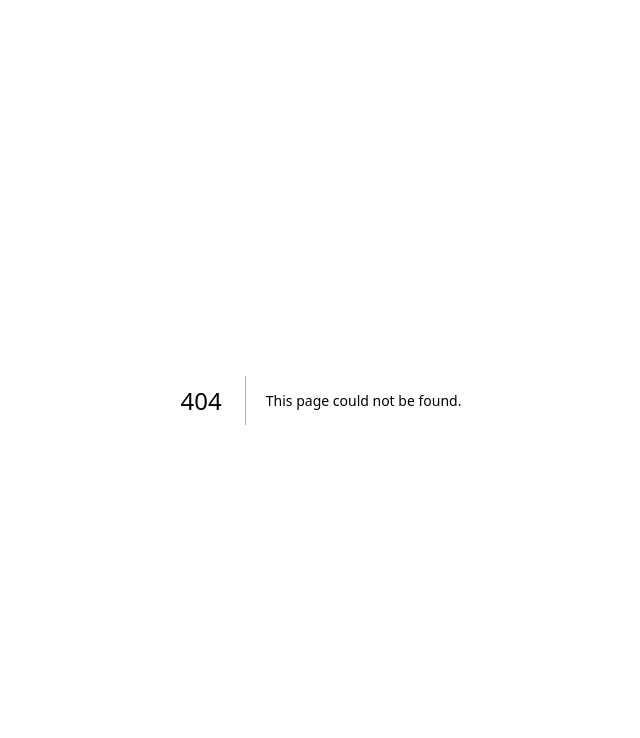
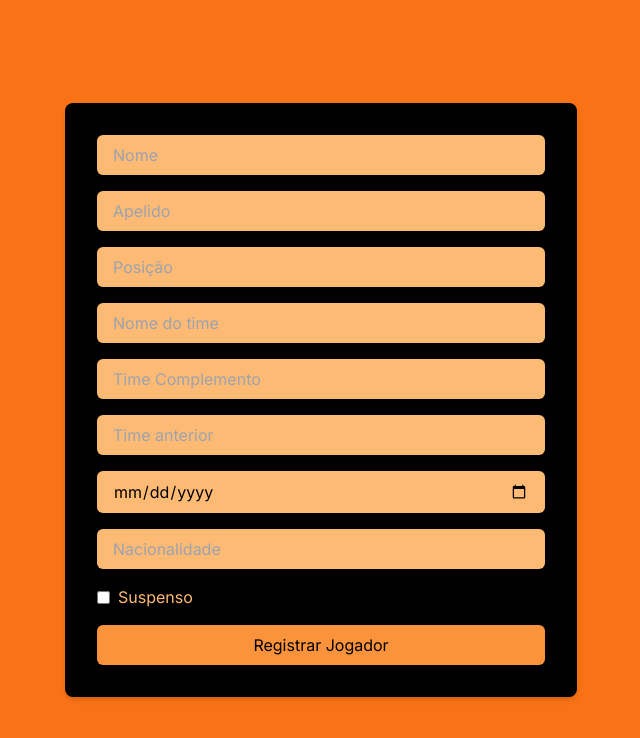
Before and after one commit to antonyforte/sportsbd-web, a Next.js app: page /admin in a window 1280 px wide. Before the commit this address had no page. Shown: the top 738 px of the page, without its empty margins (319-959 px from the left). Built offline with nearby package versions, Linux system fonts and the light colour scheme.

Commit message:
pagina admin para registrar jogador adicionada

```diff
--- /dev/null
+++ b/src/app/admin/page.tsx
@@ -0,0 +1,13 @@
+"use client";
+import React from 'react';
+import AdminPage from '@/components/adminpage';
+
+const App: React.FC = () => {
+  return (
+    <div className="App">
+      <AdminPage />
+    </div>
+  );
+};
+
+export default App;
--- /dev/null
+++ b/src/components/adminpage.tsx
@@ -0,0 +1,141 @@
+import React, { useState } from 'react';
+import axios from 'axios';
+
+const AdminPage: React.FC = () => {
+  const [playerData, setPlayerData] = useState({
+    nome: '',
+    apelido: '',
+    posicao: '',
+    time_nome: '',
+    time_complemento: '',
+    time_anterior: '',
+    data_nascimento: '',
+    nacionalidade: '',
+    suspenso: false,
+  });
+
+  const handleChange = (e: React.ChangeEvent<HTMLInputElement>) => {
+    const { name, value } = e.target;
+    setPlayerData((prevData) => ({
+      ...prevData,
+      [name]: value,
+    }));
+  };
+
+  const handleSubmit = async (e: React.FormEvent<HTMLFormElement>) => {
+    e.preventDefault();
+    try {
+      const response = await axios.post('URL_DO_SEU_BACKEND', playerData); //MUDAR AQUI A URL
+      console.log('Jogador registrado:', response.data);
+      setPlayerData({
+        nome: '',
+        apelido: '',
+        posicao: '',
+        time_nome: '',
+        time_complemento: '',
+        time_anterior: '',
+        data_nascimento: '',
+        nacionalidade: '',
+        suspenso: false,
+      });
+    } catch (error) {
+      console.error('Erro ao registrar jogador:', error);
+    }
+  };
+
+  return (
+    <div className="min-h-screen flex items-center justify-center bg-orange-500 text-black">
+      <form onSubmit={handleSubmit} className="w-full max-w-lg bg-black p-8 rounded-lg shadow-md">
+        <input
+          type="text"
+          name="nome"
+          placeholder="Nome"
+          value={playerData.nome}
+          onChange={handleChange}
+          className="w-full mb-4 px-4 py-2 rounded-md bg-orange-300 text-black"
+        />
+        <input
+          type="text"
+          name="apelido"
+          placeholder="Apelido"
+          value={playerData.apelido}
+          onChange={handleChange}
+          className="w-full mb-4 px-4 py-2 rounded-md bg-orange-300 text-black"
+        />
+        {/* Adicione os campos restantes conforme necessário */}
+        <input
+          type="text"
+          name="posicao"
+          placeholder="Posição"
+          value={playerData.posicao}
+          onChange={handleChange}
+          className="w-full mb-4 px-4 py-2 rounded-md bg-orange-300 text-black"
+        />
+        <input
+          type="text"
+          name="time_nome"
+          placeholder="Nome do time"
+          value={playerData.time_nome}
+          onChange={handleChange}
+          className="w-full mb-4 px-4 py-2 rounded-md bg-orange-300 text-black"
+        />
+
+        <input
+          type="text"
+          name="time_complemento"
+          placeholder="Time Complemento"
+          value={playerData.time_complemento}
+          onChange={handleChange}
+          className="w-full mb-4 px-4 py-2 rounded-md bg-orange-300 text-black"
+        />
+        <input
+          type="text"
+          name="time_anterior"
+          placeholder="Time anterior"
+          value={playerData.time_anterior}
+          onChange={handleChange}
+          className="w-full mb-4 px-4 py-2 rounded-md bg-orange-300 text-black"
+        />
+        <input
+            type="date"
+            name="data_nascimento"
+            placeholder="Data de Nascimento"
+            value={playerData.data_nascimento}
+            onChange={handleChange}
+            className="w-full mb-4 px-4 py-2 rounded-md bg-orange-300 text-black"
+        />
+        <input
+          type="text"
+          name="nacionalidade"
+          placeholder="Nacionalidade"
+          value={playerData.nacionalidade}
+          onChange={handleChange}
+          className="w-full mb-4 px-4 py-2 rounded-md bg-orange-300 text-black"
+        />
+        <div className="flex items-center mb-4">
+            <input
+            type="checkbox"
+            name="suspenso"
+            checked={playerData.suspenso}
+            onChange={() =>
+                setPlayerData((prevData) => ({
+                ...prevData,
+                suspenso: !prevData.suspenso,
+                }))
+            }
+            className="mr-2 rounded border-orange-300"
+            />
+            <label htmlFor="suspenso" className="text-orange-300">
+            Suspenso
+            </label>
+        </div>
+
+        <button type="submit" className="w-full py-2 bg-orange-400 text-black rounded-md">
+          Registrar Jogador
+        </button>
+      </form>
+    </div>
+  );
+};
+
+export default AdminPage;
```
